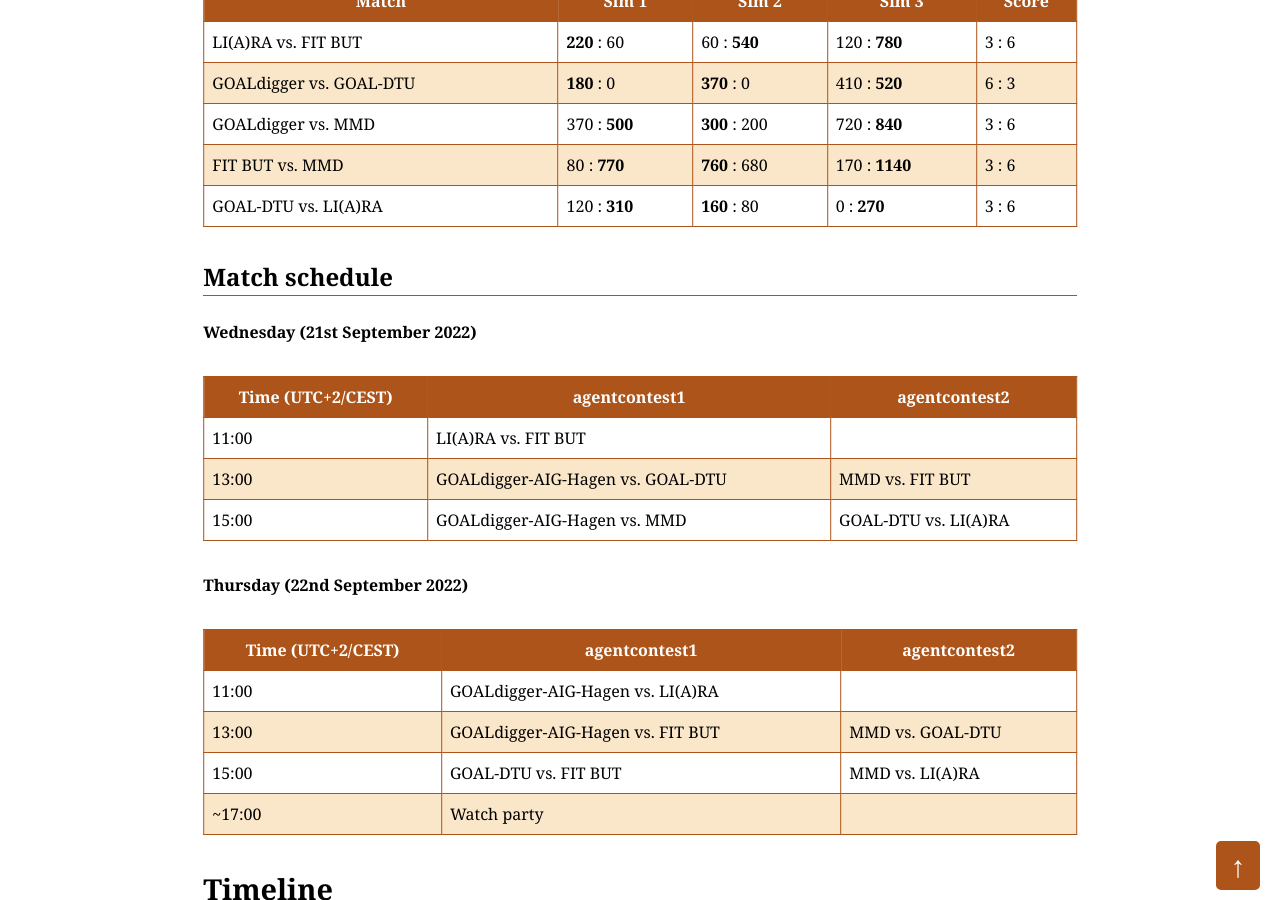
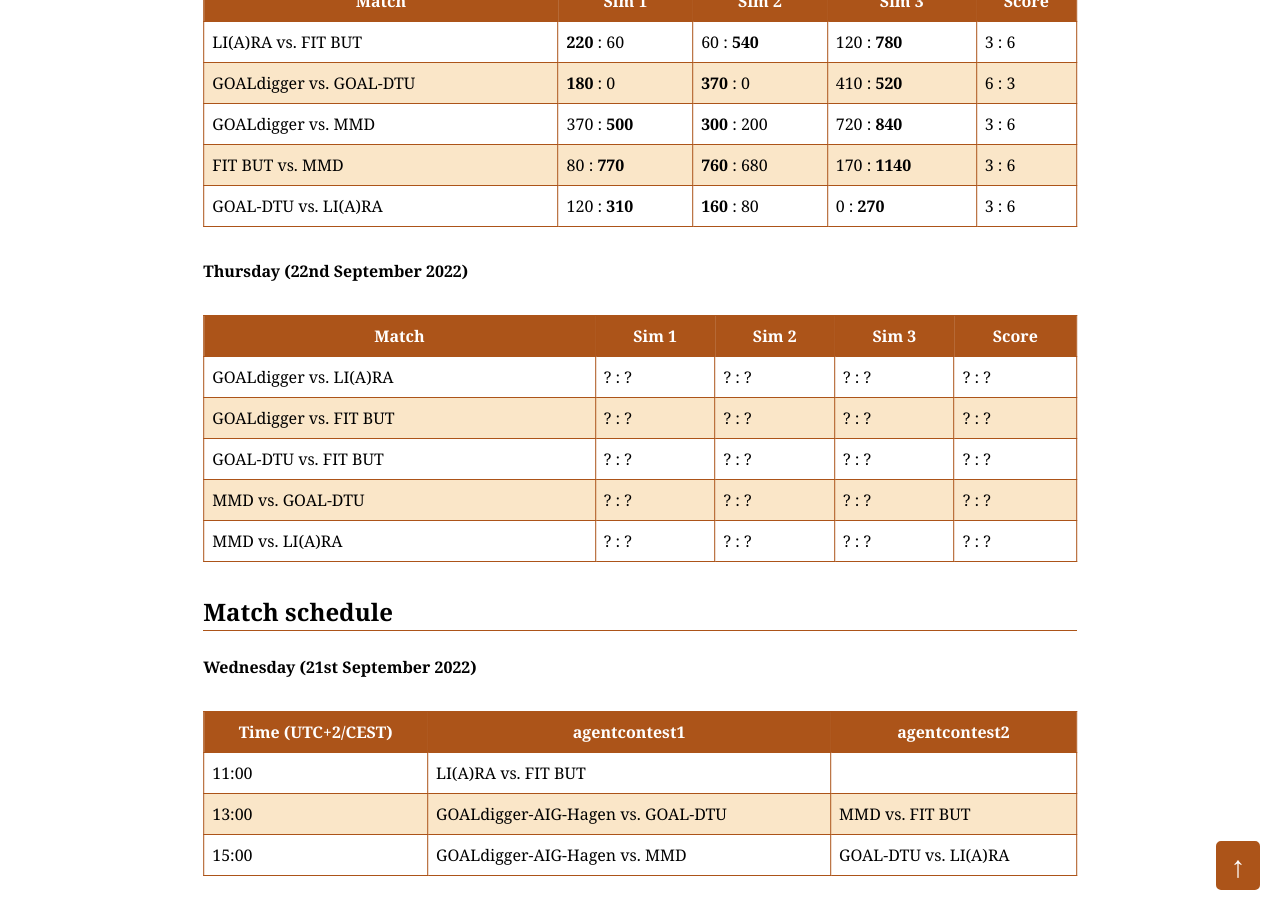
Before and after one commit to agentcontest/agentcontest.github.io, a Jekyll site: the page built from 2022/index.md, in a window 1280 px wide and 900 px high, scrolled down 1572 px. Built offline with Jekyll 4.4.1, drawn with Linux system fonts in a browser that asks for light colours.

```diff
--- a/2022/index.md
+++ b/2022/index.md
@@ -43,6 +43,16 @@ GOALdigger vs. MMD | 370&nbsp;:&nbsp;**500** | **300**&nbsp;:&nbsp;200| 720&nbsp
 FIT BUT vs. MMD | 80&nbsp;:&nbsp;**770** | **760**&nbsp;:&nbsp;680 | 170&nbsp;:&nbsp;**1140** | 3&nbsp;:&nbsp;6
 GOAL-DTU vs. LI(A)RA | 120&nbsp;:&nbsp;**310** | **160**&nbsp;:&nbsp;80 | 0&nbsp;:&nbsp;**270** | 3&nbsp;:&nbsp;6
 
+
+#### Thursday (22nd September 2022)
+
+Match | Sim 1 | Sim 2 | Sim 3 | Score
+--- | --- | --- | --- | ---
+GOALdigger vs. LI(A)RA | ?&nbsp;:&nbsp;? | ?&nbsp;:&nbsp;? | ?&nbsp;:&nbsp;? | ?&nbsp;:&nbsp;? |
+GOALdigger vs. FIT BUT | ?&nbsp;:&nbsp;? | ?&nbsp;:&nbsp;? | ?&nbsp;:&nbsp;? | ?&nbsp;:&nbsp;? |
+GOAL-DTU vs. FIT BUT | ?&nbsp;:&nbsp;? | ?&nbsp;:&nbsp;? | ?&nbsp;:&nbsp;? | ?&nbsp;:&nbsp;? |
+MMD vs. GOAL-DTU | ?&nbsp;:&nbsp;? | ?&nbsp;:&nbsp;? | ?&nbsp;:&nbsp;? | ?&nbsp;:&nbsp;? |
+MMD vs. LI(A)RA | ?&nbsp;:&nbsp;? | ?&nbsp;:&nbsp;? | ?&nbsp;:&nbsp;? | ?&nbsp;:&nbsp;? |
 
 ### Match schedule
 
```
